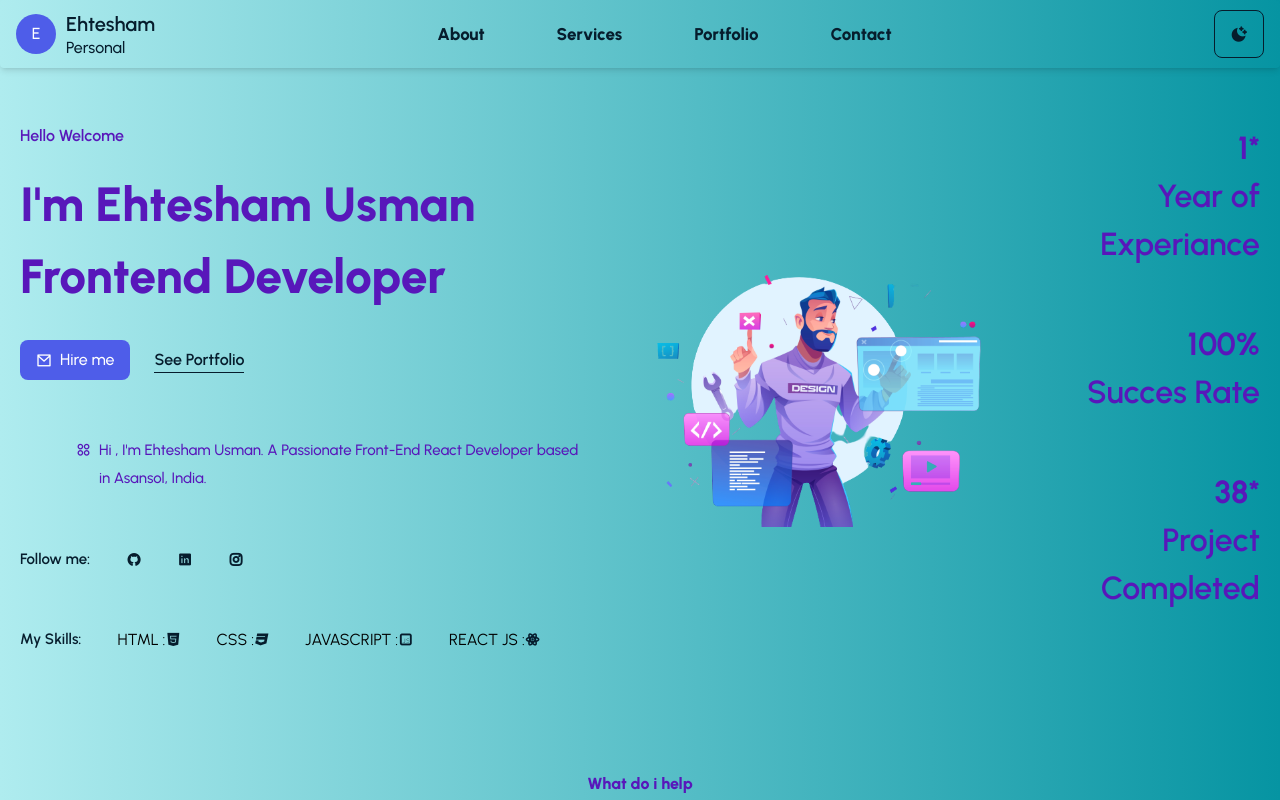
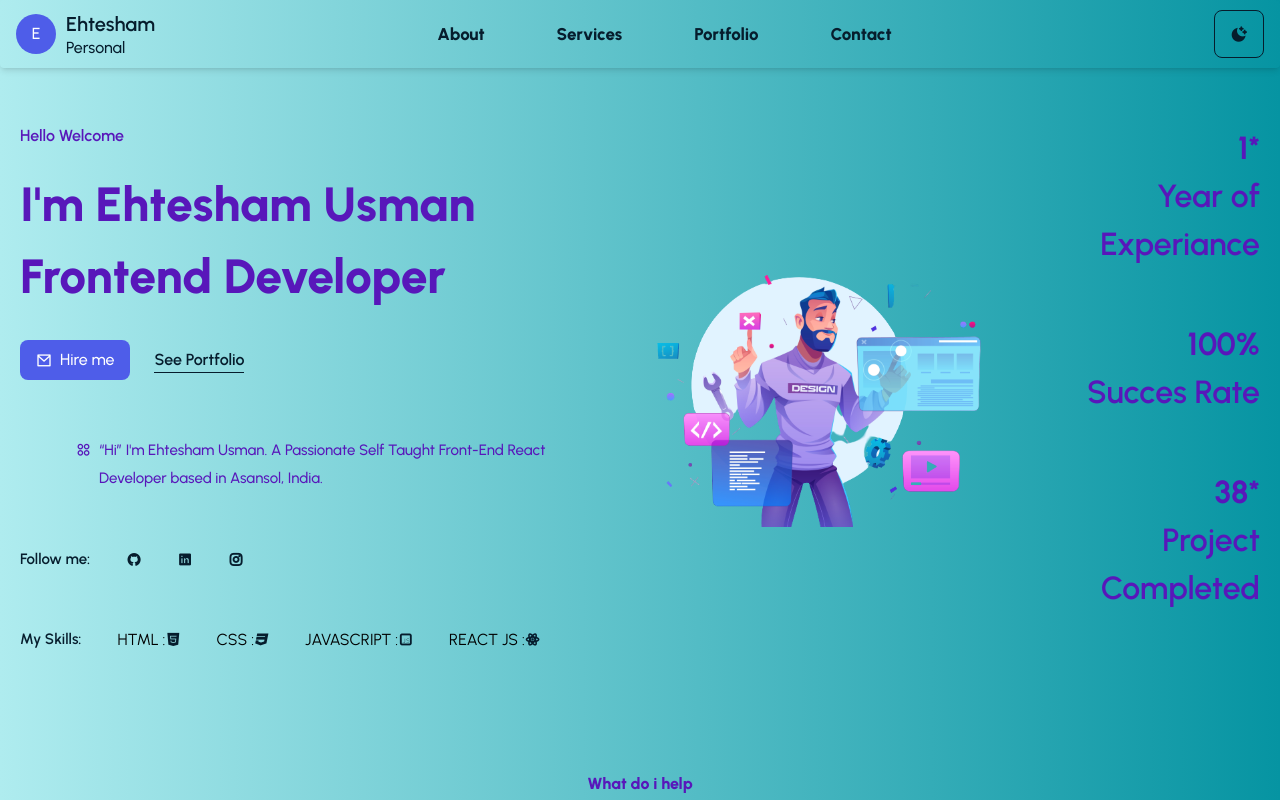
Before and after one commit to Ehtesham1234/PortFolio2, a React (Vite) app: page / in a window 1280 px wide. Shown: the top 800 px of the page. Built offline with nearby package versions, Linux system fonts and the light colour scheme.

Commit message:
New changed

```diff
--- a/src/components/UI/Hero.jsx
+++ b/src/components/UI/Hero.jsx
@@ -59,8 +59,8 @@ const Hero = ({ handleClick }) => {
               <span className="">
                 <i className="ri-apps-2-line"></i>
               </span>
-              Hi , I'm Ehtesham Usman. A Passionate Front-End React Developer
-              based in Asansol, India.
+              “Hi” I'm Ehtesham Usman. A Passionate Self Taught Front-End React
+              Developer based in Asansol, India.
             </p>
             <div className="flex item-center gap-9 mt-14">
               <span className="text-smallTextColor dark:text-smallTextColorDark text-[15px] font-[600]">
```
Also changed, not shown: src/components/Header/Header.jsx (+139 -1 lines), src/assets/images/logo.jpg (added).
